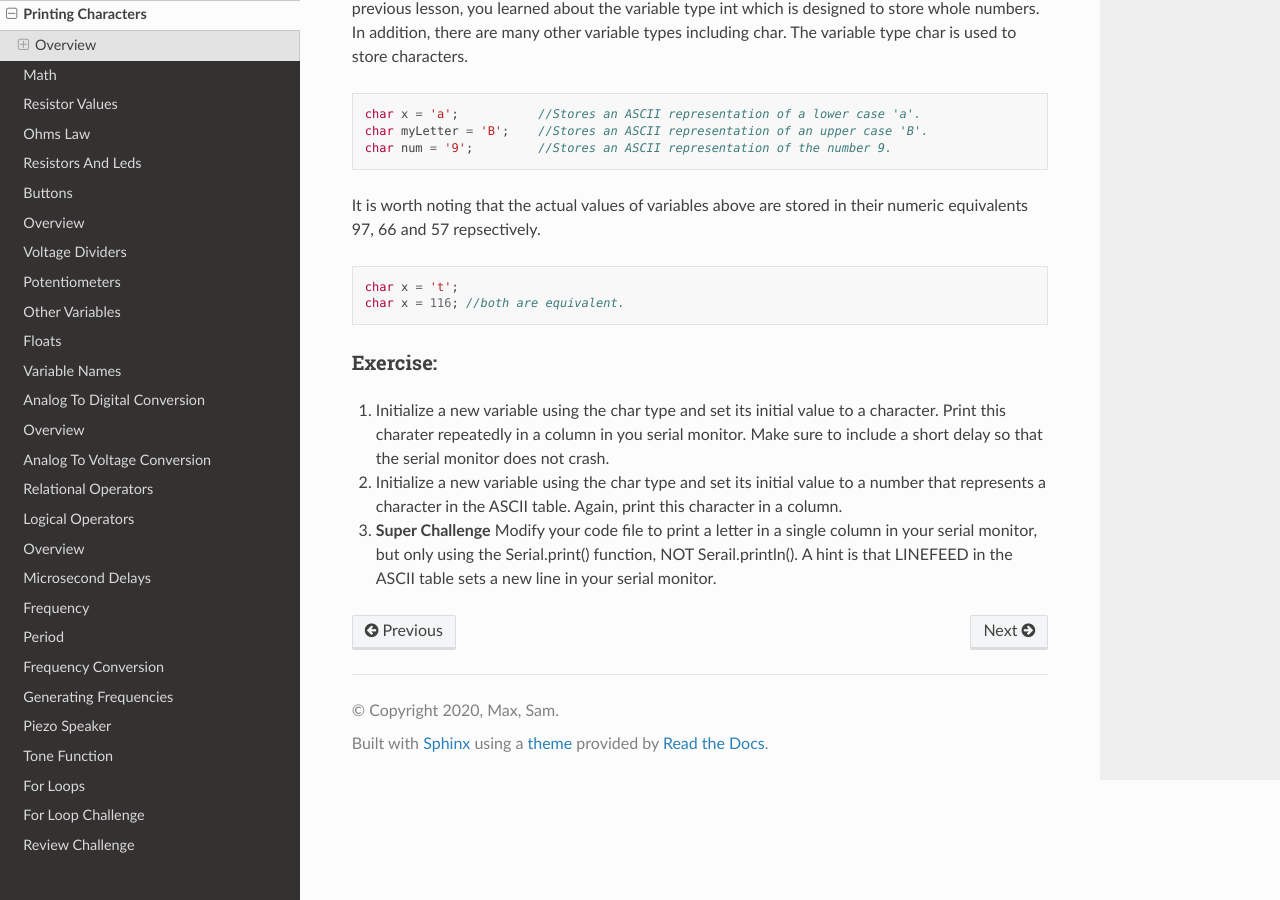
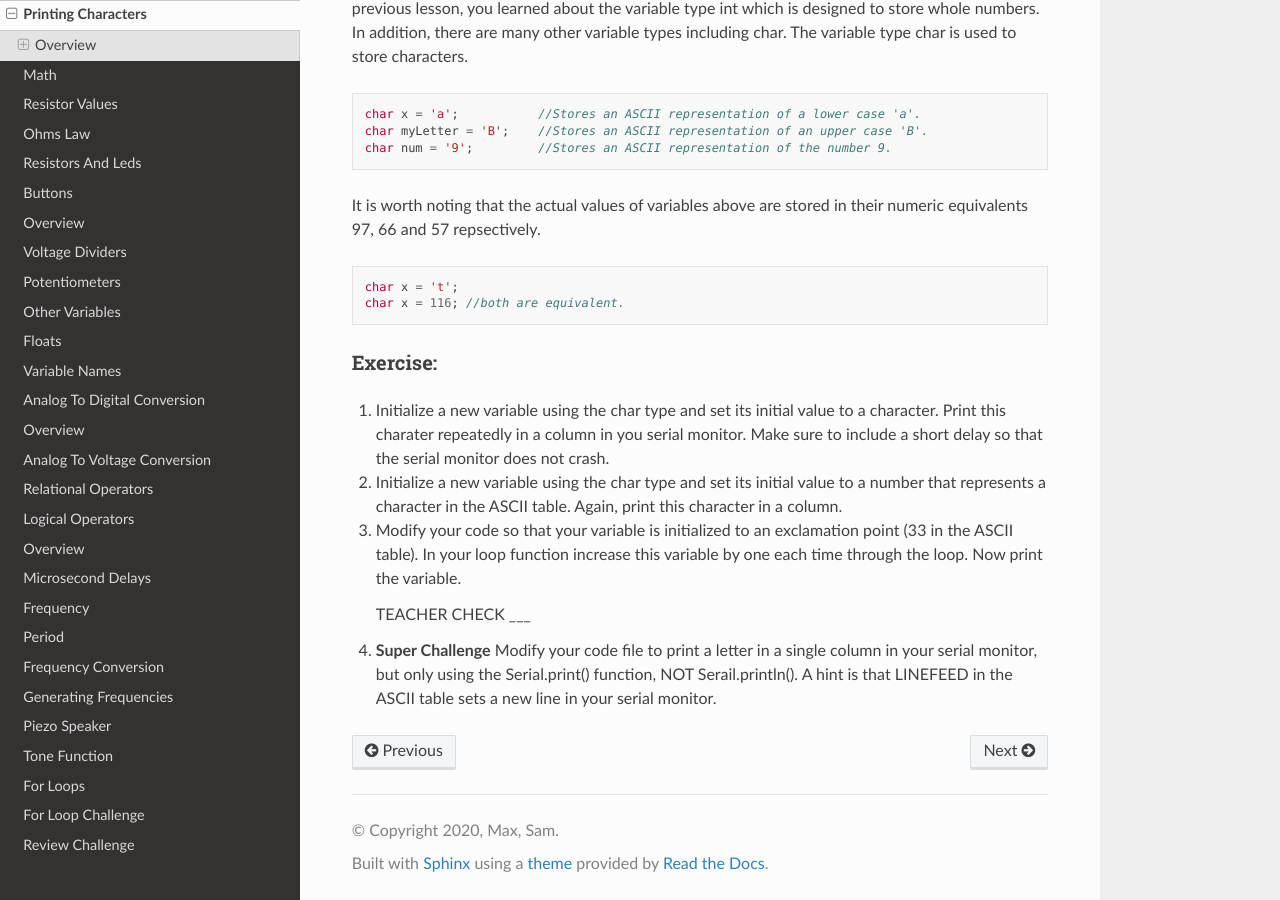
Before and after one commit to maxtkc/mvths-wiki, a Sphinx documentation site: the page built from docs/015a-printing-characters.rst, in a window 1280 px wide and 900 px high, scrolled down 1138 px. Built offline with Sphinx 7.4.7 and the Read the Docs theme 2.0.0, drawn with Linux system fonts in a browser that asks for light colours; pages that are not in the unit, such as notebooks, are missing from menus.

Commit message:
Update 015a-printing-characters.rst

```diff
--- a/docs/015a-printing-characters.rst
+++ b/docs/015a-printing-characters.rst
@@ -35,4 +35,8 @@ Exercise:
 
 #. Initialize a new variable using the char type and set its initial value to a number that represents a character in the ASCII table. Again, print this character in a column.
 
+#. Modify your code so that your variable is initialized to an exclamation point (33 in the ASCII table). In your loop function increase this variable by one each time through the loop. Now print the variable.
+
+   TEACHER CHECK ___
+
 #. **Super Challenge** Modify your code file to print a letter in a single column in your serial monitor, but only using the Serial.print() function, NOT Serail.println(). A hint is that LINEFEED in the ASCII table sets a new line in your serial monitor.
```
